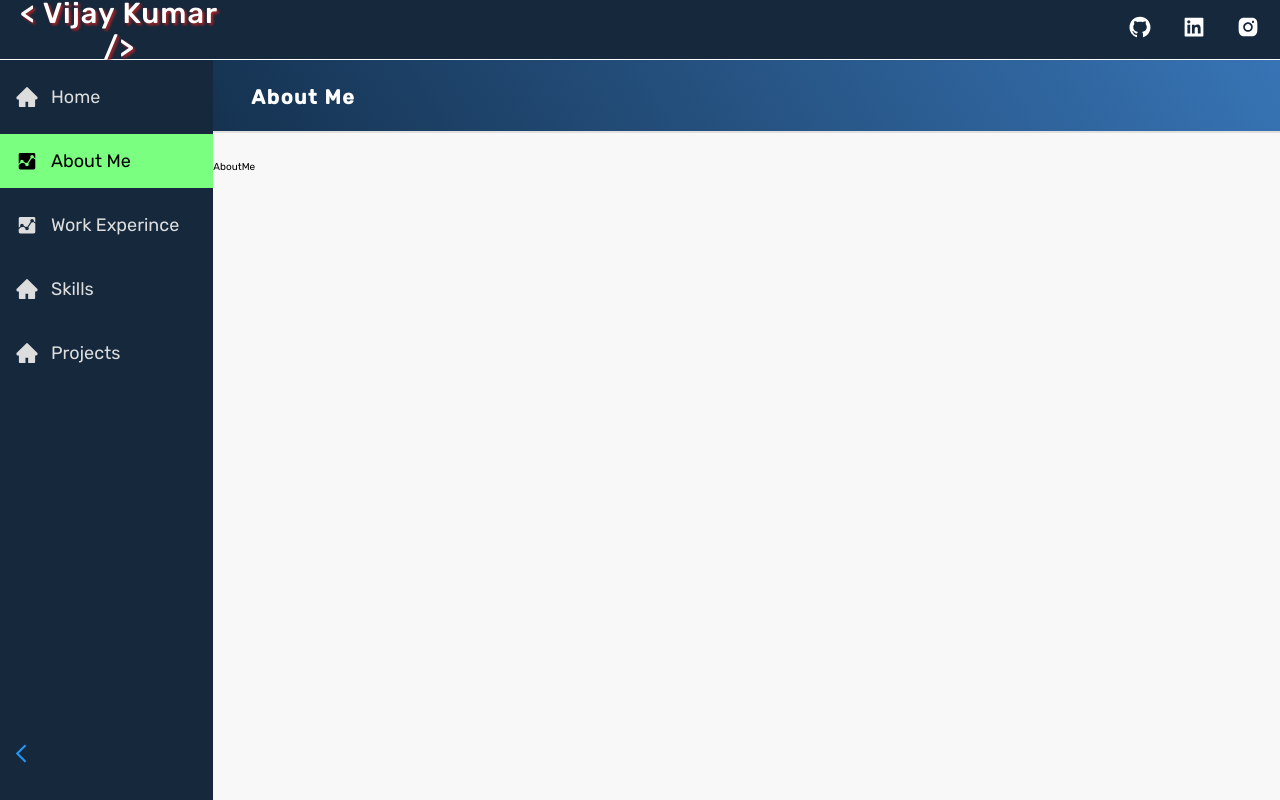
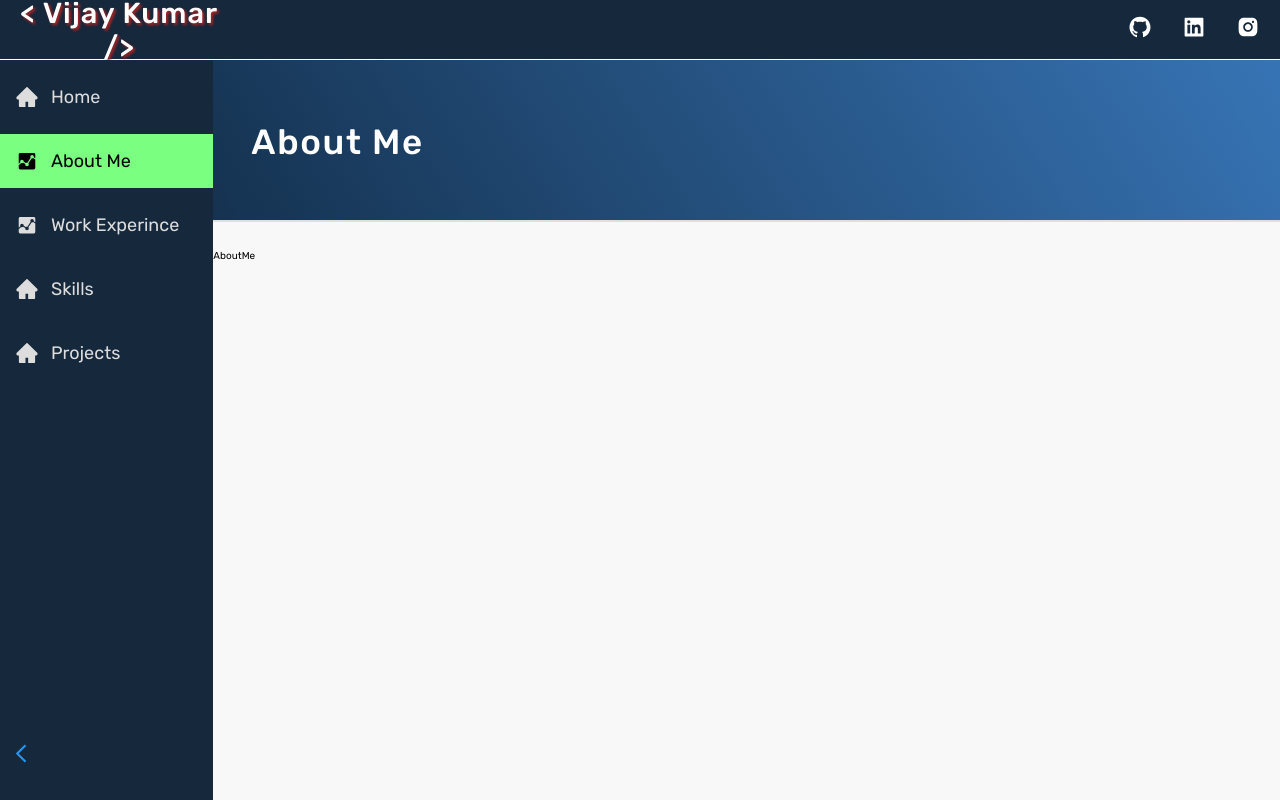
Before and after one commit to Vijaykumar308/portfolio, a React (Create React App) app: page /about in a window 1280 px wide. Built offline with nearby package versions, Linux system fonts and the light colour scheme; the HTML template or start-up script is replaced by a standard one.

Commit message:
changing the style of heading component

```diff
--- a/src/Components/Heading/heading.css
+++ b/src/Components/Heading/heading.css
@@ -1,12 +1,15 @@
 .heading{
     box-shadow: 0 2px 0 rgb(0 0 0 / 10%);
-    font-size: 20px;
-    font-weight: 600;
+    font-size: 35px;
+    font-weight: 500;
     padding: 25px 35px 22px 38px;
     margin-bottom: 30px;
     position: sticky;
     top: 60px;
+    display: flex;
     letter-spacing: 1.6px;
     background: var(--heading-color-lin-grad);
     color: #fff;
+    align-items: center;
+    min-height: 20vh;
 }
```
